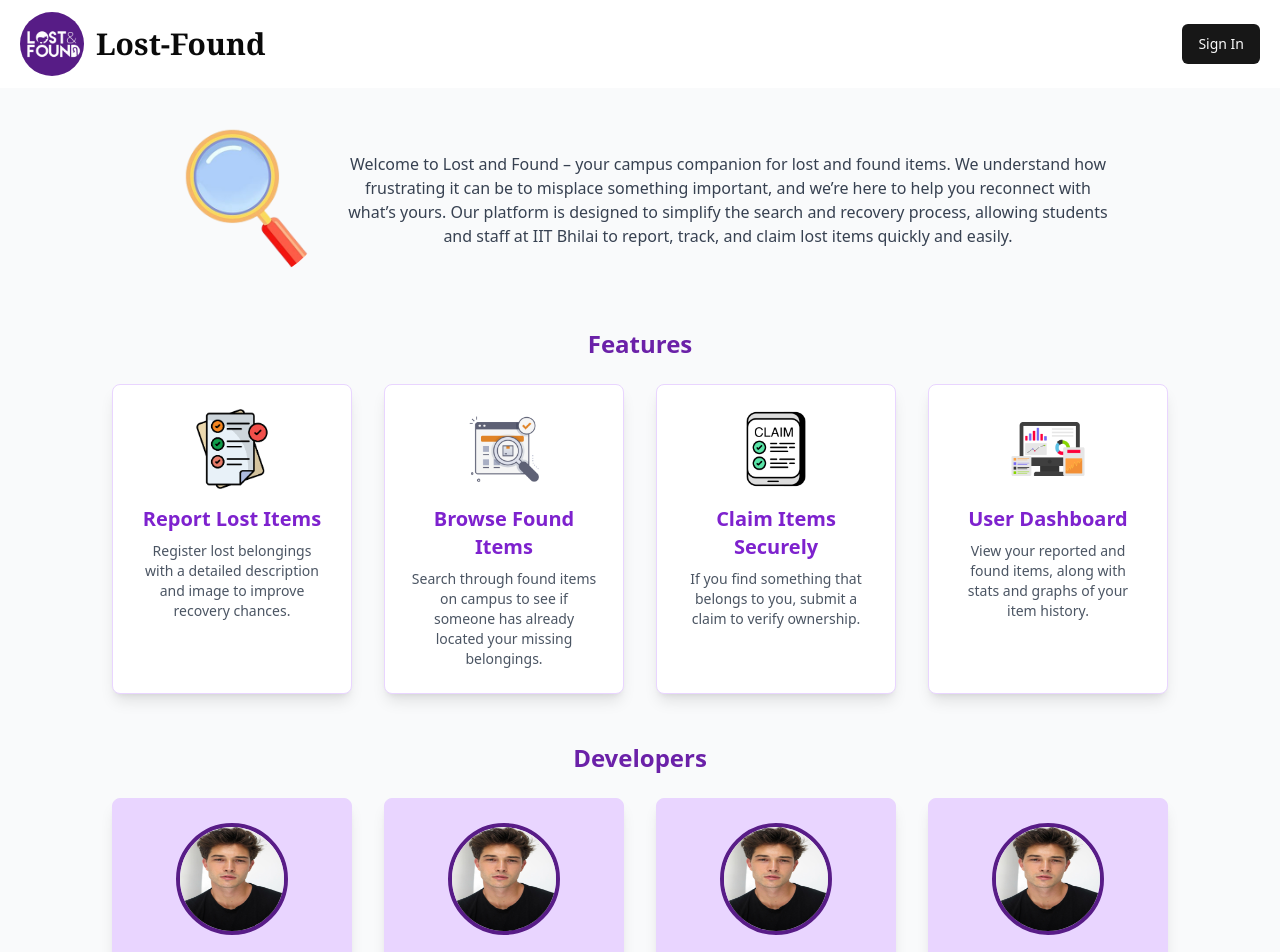
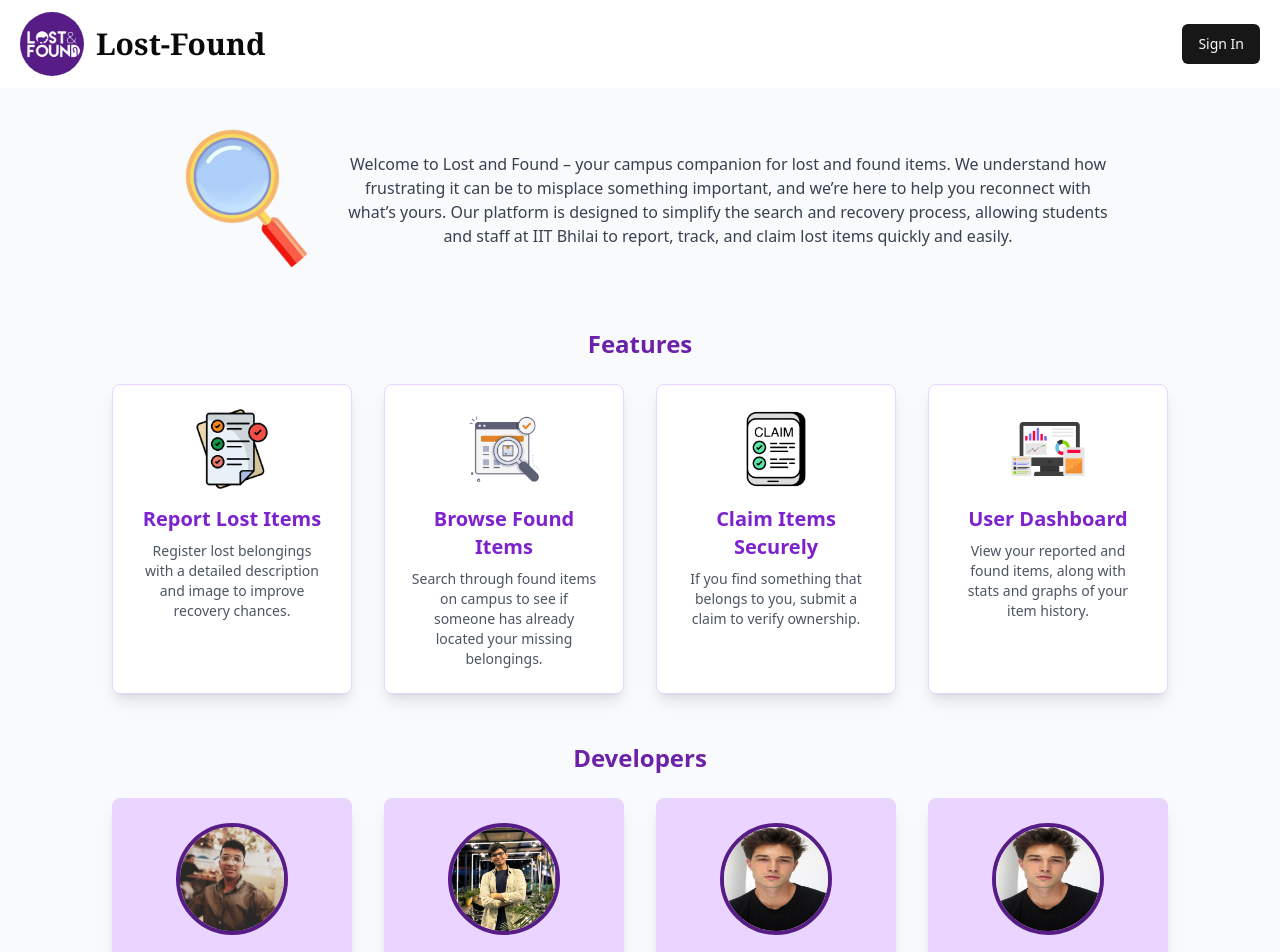
Before and after one commit to krishnaj01/404NotFound_AutomatexHackathon_Meraz5.0, a React (Vite) app in the folder frontend/lost-found/: page /about in a window 1280 px wide. Shown: the top 952 px of the page. Built offline with nearby package versions, Linux system fonts and the light colour scheme; no server answers.

Commit message:
added pfps

```diff
--- a/frontend/lost-found/package.json
+++ b/frontend/lost-found/package.json
@@ -27,6 +27,7 @@
     "lucide-react": "^0.456.0",
     "multer": "^1.4.5-lts.1",
     "next-themes": "^0.4.3",
+    "nodemon": "^3.1.7",
     "react": "^18.3.1",
     "react-dom": "^18.3.1",
     "react-hook-form": "^7.53.2",
--- a/frontend/lost-found/src/components/custom/About.jsx
+++ b/frontend/lost-found/src/components/custom/About.jsx
@@ -50,7 +50,7 @@ const About = () => {
                 <h2 className="text-2xl font-semibold text-purple-800 text-center mb-6">Developers</h2>
                 <div className="flex flex-wrap justify-center gap-8">
                     <div className="bg-purple-200 rounded-lg shadow-lg p-6 w-60 text-center border border-purple-200 transform transition-all duration-300 ease-in-out hover:scale-105 hover:shadow-2xl hover:shadow-purple-700">
-                        <img src="/pfp.jpg" alt="Report Lost Items Icon" className="w-28 h-28 mx-auto mb-4 border-4 border-purple-900 rounded-full" />
+                        <img src="/slok.jpg" alt="Report Lost Items Icon" className="w-28 h-28 mx-auto mb-4 border-4 border-purple-900 rounded-full" />
                         <h3 className="text-xl font-semibold text-purple-900 mb-2">Slok Tulsyan</h3>
                         <p className="text-sm text-black">Register lost belongings with a detailed description and image to improve recovery chances.</p>
                         <div className="flex justify-center gap-3 text-xl my-3">
@@ -60,7 +60,7 @@ const About = () => {
                         </div>
                     </div>
                     <div className="bg-purple-200 rounded-lg shadow-lg p-6 w-60 text-center border border-purple-200 transform transition-all duration-300 ease-in-out hover:scale-105 hover:shadow-2xl hover:shadow-purple-700">
-                        <img src="/pfp.jpg" alt="Browse Found Items Icon" className="w-28 h-28 mx-auto mb-4 border-4 border-purple-900 rounded-full" />
+                        <img src="/sid.jpeg" alt="Browse Found Items Icon" className="w-28 h-28 mx-auto mb-4 border-4 border-purple-900 rounded-full" />
                         <h3 className="text-xl font-semibold text-purple-900 mb-2">Siddharth Rai</h3>
                         <p className="text-sm text-black">Search through found items on campus to see if someone has already located your missing belongings.</p>
                         <div className="flex justify-center gap-3 text-xl my-3">
```
Also changed, not shown: frontend/lost-found/public/sid.jpeg (added), 2 other files (tests, documents, lock files or other folders).
